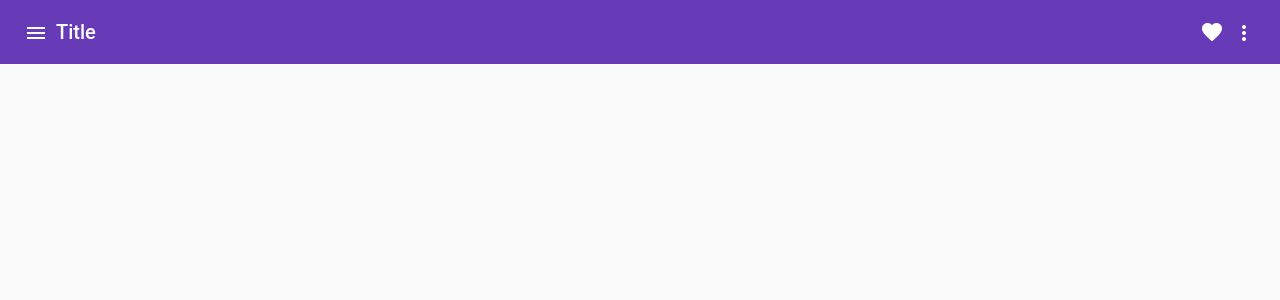
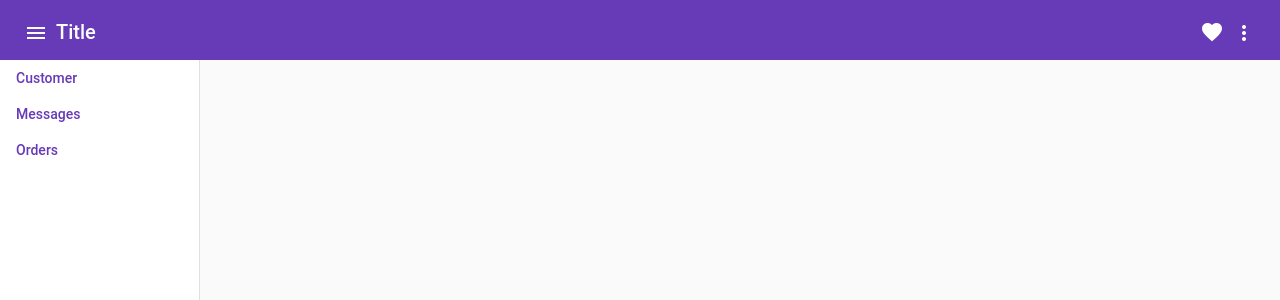
Before and after one commit to hengyilin/ldms-client, an Angular app: page / in a window 1280 px wide. Shown: the top 300 px of the page. Built offline with nearby package versions, Linux system fonts and the light colour scheme.

Commit message:
angular学习——导航栏调整

```diff
--- a/src/app/app.component.css
+++ b/src/app/app.component.css
@@ -1,16 +1,24 @@
-.container {
+.toolBarPosition {
   position: absolute;
   top: 0;
+  right: 0;
+  left: 0;
+  height: 60px;
+}
+
+.sideBarPosition {
+  position: absolute;
+  top: 60px;
   right: 0;
   bottom: 0;
   left: 0;
 }
 
-.container .mat-drawer {
+.sideBarPosition .mat-drawer {
   min-width: 200px;
 }
 
-.container .mat-drawer .mat-button {
+.sideBarPosition .mat-drawer .mat-button {
   display: block;
   width: 100%;
   text-align: left;
--- a/src/app/app.component.html
+++ b/src/app/app.component.html
@@ -1,13 +1,4 @@
-<mat-drawer-container class="container" autosize>
-  <mat-drawer #drawer class="sidenav">
-    <button color="primary" mat-button routerLink="/customers">Customer</button>
-    <button color="primary" mat-button routerLink="/messages">Messages</button>
-    <button color="primary" mat-button routerLink="/orders">Orders</button>
-  </mat-drawer>
-
-  <div class="sidenav-content">
-
-    <mat-toolbar color="primary">
+<mat-toolbar color="primary" class="toolBarPosition">
   <mat-toolbar-row>
     <button mat-icon-button (click)="drawer.toggle()">
       <mat-icon>menu</mat-icon>
@@ -35,6 +26,14 @@
   </mat-toolbar-row>
 </mat-toolbar>
 
+<mat-drawer-container class="sideBarPosition" autosize>
+  <mat-drawer #drawer class="sidenav" mode="side" [opened]="true">
+    <button color="primary" mat-button routerLink="/customers">Customer</button>
+    <button color="primary" mat-button routerLink="/messages">Messages</button>
+    <button color="primary" mat-button routerLink="/orders">Orders</button>
+  </mat-drawer>
+
+  <div class="sidenav-content">
     <router-outlet></router-outlet>
   </div>
 </mat-drawer-container>
--- a/src/index.html
+++ b/src/index.html
@@ -2,7 +2,7 @@
 <html lang="en">
 <head>
   <meta charset="utf-8">
-  <title>测试&学习Angular Material项目</title>
+  <title>Angular Material</title>
   <base href="/">
 
   <meta name="viewport" content="width=device-width, initial-scale=1">
```
Lines whose indentation alone changed are shown as unchanged.
